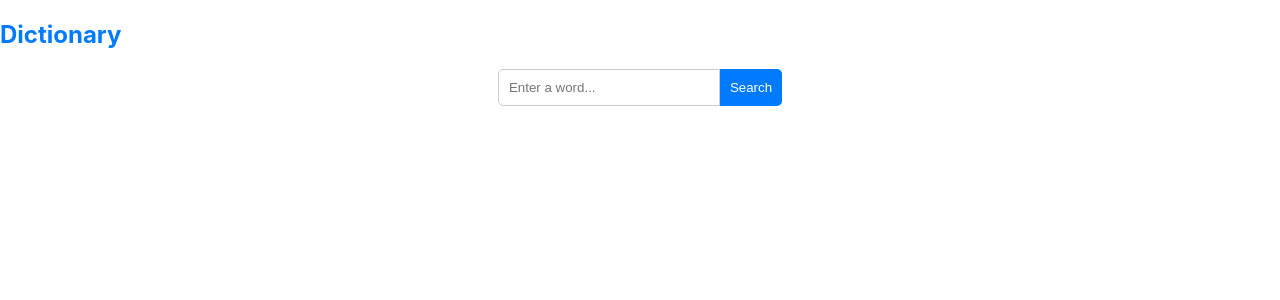
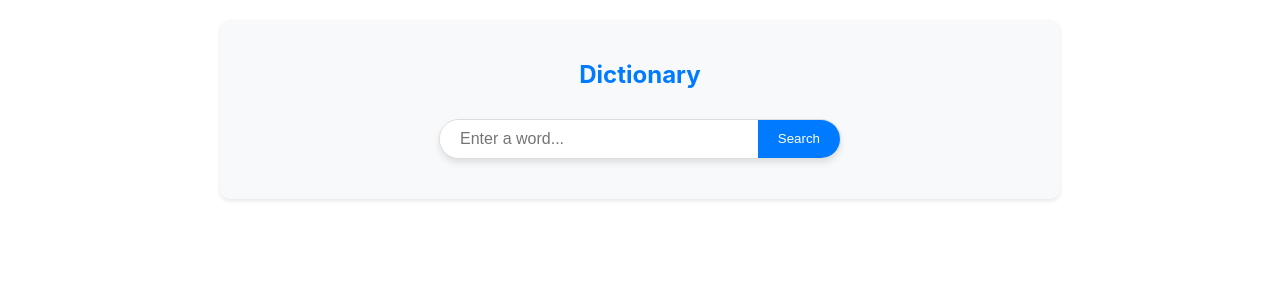
Before and after one commit to Esubaalew/dictionary-frontend, a React (Create React App) app: page / in a window 1280 px wide. Shown: the top 300 px of the page. Built offline with nearby package versions, Linux system fonts and the light colour scheme.

Commit message:
UI and styles added

```diff
--- a/package.json
+++ b/package.json
@@ -8,6 +8,7 @@
     "@testing-library/user-event": "^13.5.0",
     "axios": "^1.6.8",
     "react": "^18.2.0",
+    "react-collapsed": "^4.1.2",
     "react-dom": "^18.2.0",
     "react-router-dom": "^6.22.3",
     "react-scripts": "5.0.1",
--- a/src/components/DictionaryContainer.js
+++ b/src/components/DictionaryContainer.js
@@ -3,7 +3,7 @@
 import React, { useState } from 'react';
 import { getDefinitions } from '../api/tools';
 import SearchBox from '../components/SearchBox';
-import './../css/DictionaryContainer.css'; // Corrected import path
+import './../css/DictionaryContainer.css';
 
 const DictionaryContainer = () => {
     const [definitions, setDefinitions] = useState([]);
--- a/src/components/SearchBox.js
+++ b/src/components/SearchBox.js
@@ -1,7 +1,7 @@
 // src/components/SearchBox.js
 
 import React, { useState } from 'react';
-import './../css/SearchBox.css'; // Corrected import path
+import './../css/SearchBox.css';
 
 const SearchBox = ({ onSearch }) => {
     const [word, setWord] = useState('');
@@ -16,15 +16,16 @@ const SearchBox = ({ onSearch }) => {
     };
 
     return (
-        <div className="search-box-container"> {/* Corrected class name */}
+        <div className="search-box-container">
             <form onSubmit={handleSubmit}>
                 <input
                     type="text"
                     placeholder="Enter a word..."
                     value={word}
                     onChange={handleInputChange}
+                    className="search-input"
                 />
-                <button type="submit">Search</button>
+                <button type="submit" className="search-button">Search</button>
             </form>
         </div>
     );
--- a/src/css/DictionaryContainer.css
+++ b/src/css/DictionaryContainer.css
@@ -1,15 +1,26 @@
 /* src/css/DictionaryContainer.css */
 
 .definition-container {
-    margin-top: 20px;
+    margin: 20px auto;
+    max-width: 800px;
+    padding: 20px;
+    background-color: #f8f9fa;
+    border-radius: 10px;
+    box-shadow: 0 2px 4px rgba(0,0,0,0.1);
 }
 
 .definition-container h2 {
     color: #007bff;
+    text-align: center;
+    margin-bottom: 30px;
 }
 
 .definition-container h3 {
-    margin-top: 10px;
+    color: #495057;
+    background-color: #e9ecef;
+    border-radius: 5px;
+    padding: 10px;
+    margin-top: 20px;
 }
 
 .definition-container ul {
@@ -19,5 +30,9 @@
 }
 
 .definition-container ul li {
+    background-color: #fff;
     margin-bottom: 5px;
+    padding: 10px;
+    border-left: 3px solid #007bff;
+    border-radius: 5px;
 }
--- a/src/css/SearchBox.css
+++ b/src/css/SearchBox.css
@@ -4,24 +4,35 @@
     display: flex;
     justify-content: center;
     margin-bottom: 20px;
+    width: 100%;
 }
 
 .search-box-container form {
     display: flex;
+    width: 50%;
+    border: 1px solid #ddd;
+    border-radius: 20px;
+    overflow: hidden;
+    box-shadow: 0 4px 6px rgba(0,0,0,0.1);
+    background-color: #fff;
 }
 
 .search-box-container input[type="text"] {
-    padding: 10px;
-    border: 1px solid #ccc;
-    border-radius: 5px 0 0 5px;
-    width: 200px;
+    padding: 10px 20px;
+    border: none;
+    width: 100%;
+    font-size: 16px;
 }
 
 .search-box-container button {
-    padding: 10px;
+    padding: 10px 20px;
     background-color: #007bff;
     color: #fff;
     border: none;
-    border-radius: 0 5px 5px 0;
     cursor: pointer;
+    transition: background-color 0.3s;
 }
+
+.search-box-container button:hover {
+    background-color: #0056b3;
+}
```
Also changed, not shown: 1 other file (tests, documents, lock files or other folders).
